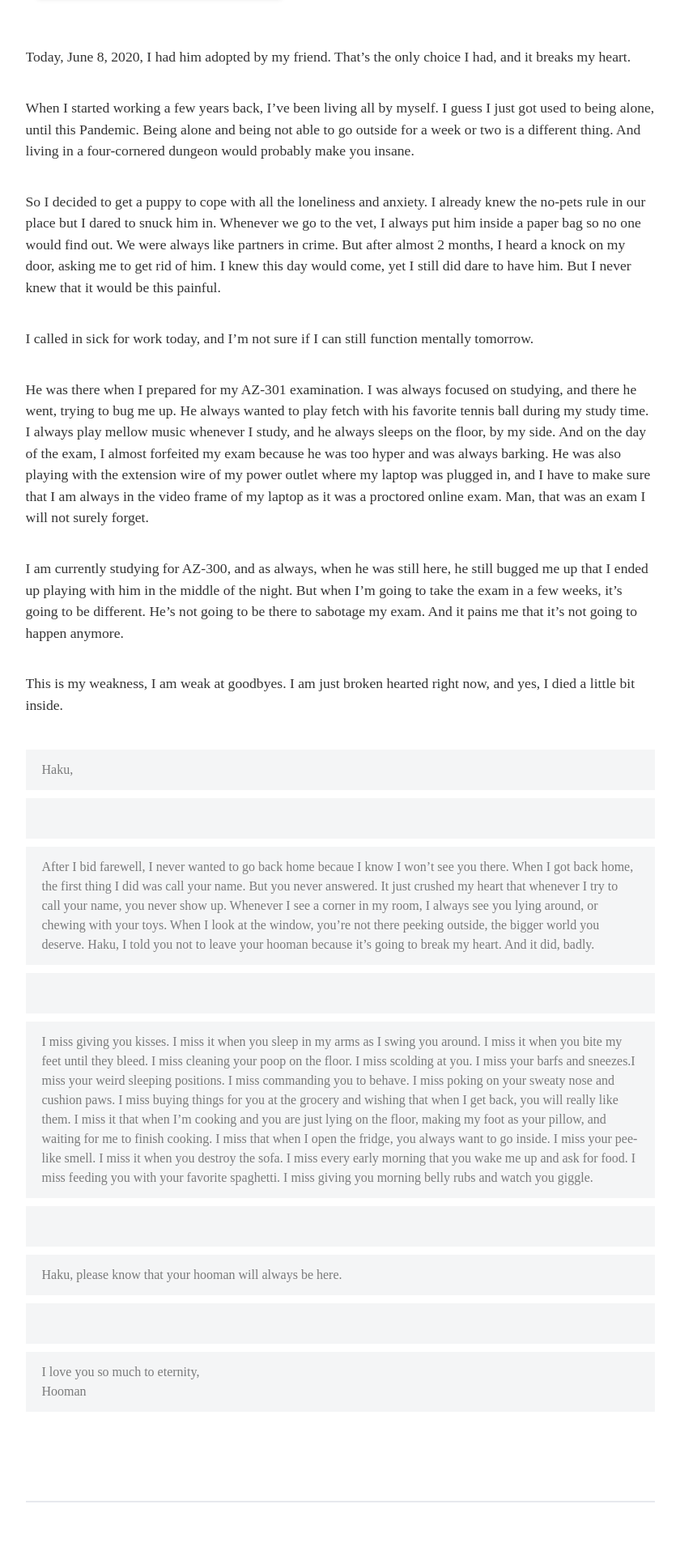
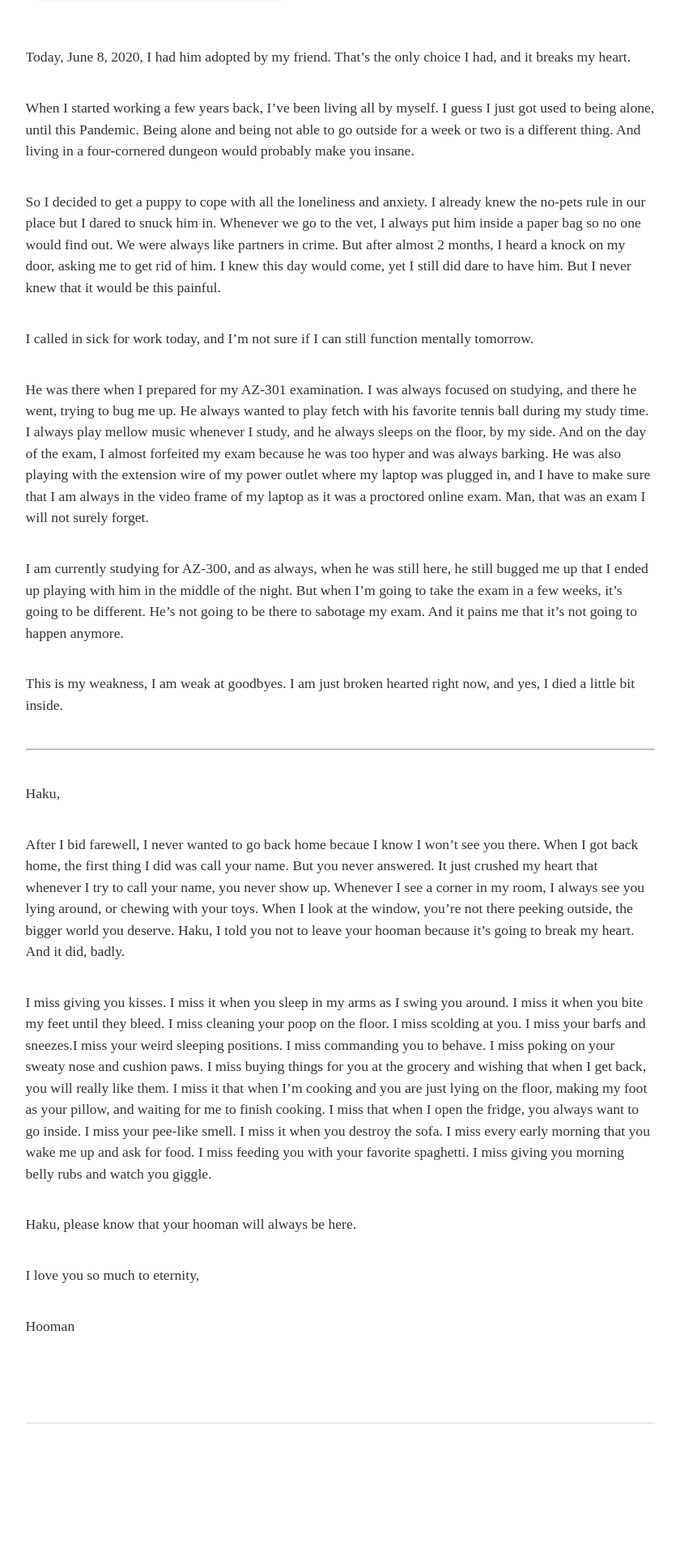
Before and after one commit to bonasfvck/blog, a Jekyll site: the page built from _posts/2020-06-08-haku.md, in a window 1280 px wide. Shown: the part 821-2737 px from the top of the page at 81% size, without its empty margins (220-1060 px from the left). Built offline with Jekyll 4.4.1, drawn with Linux system fonts in a browser that asks for light colours; nearby versions of some CDN libraries; some web fonts are replaced; comment, search, counter and statistics services are not loaded; after the commit the page ends 2640 px from its top, so only the background shows below that.

Commit message:
Update 2020-06-08-haku.md

```diff
--- a/_posts/2020-06-08-haku.md
+++ b/_posts/2020-06-08-haku.md
@@ -45,22 +45,28 @@
 
 <br>
 
->Haku,
+_________________________________________________
 
-><br>
+<br>
 
->After I bid farewell, I never wanted to go back home becaue I know I won't see you there. When I got back home, the first thing I did was call your name. But you never answered. It just crushed my heart that whenever I try to call your name, you never show up. Whenever I see a corner in my room, I always see you lying around, or chewing with your toys. When I look at the window, you're not there peeking outside, the bigger world you deserve. Haku, I told you not to leave your hooman because it's going to break my heart. And it did, badly.
+Haku,
 
-><br>
+<br>
 
->I miss giving you kisses. I miss it when you sleep in my arms as I swing you around. I miss it when you bite my feet until they bleed. I miss cleaning your poop on the floor. I miss scolding at you. I miss your barfs and sneezes.I miss your weird sleeping positions. I miss commanding you to behave. I miss poking on your sweaty nose and cushion paws. I miss buying things for you at the grocery and wishing that when I get back, you will really like them. I miss it that when I'm cooking and you are just lying on the floor, making my foot as your pillow, and waiting for me to finish cooking. I miss that when I open the fridge, you always want to go inside. I miss your pee-like smell. I miss it when you destroy the sofa. I miss every early morning that you wake me up and ask for food. I miss feeding you with your favorite spaghetti. I miss giving you morning belly rubs and watch you giggle.
+After I bid farewell, I never wanted to go back home becaue I know I won't see you there. When I got back home, the first thing I did was call your name. But you never answered. It just crushed my heart that whenever I try to call your name, you never show up. Whenever I see a corner in my room, I always see you lying around, or chewing with your toys. When I look at the window, you're not there peeking outside, the bigger world you deserve. Haku, I told you not to leave your hooman because it's going to break my heart. And it did, badly.
 
-><br>
+<br>
 
->Haku, please know that your hooman will always be here.
+I miss giving you kisses. I miss it when you sleep in my arms as I swing you around. I miss it when you bite my feet until they bleed. I miss cleaning your poop on the floor. I miss scolding at you. I miss your barfs and sneezes.I miss your weird sleeping positions. I miss commanding you to behave. I miss poking on your sweaty nose and cushion paws. I miss buying things for you at the grocery and wishing that when I get back, you will really like them. I miss it that when I'm cooking and you are just lying on the floor, making my foot as your pillow, and waiting for me to finish cooking. I miss that when I open the fridge, you always want to go inside. I miss your pee-like smell. I miss it when you destroy the sofa. I miss every early morning that you wake me up and ask for food. I miss feeding you with your favorite spaghetti. I miss giving you morning belly rubs and watch you giggle.
 
-><br>
+<br>
 
->I love you so much to eternity,
+Haku, please know that your hooman will always be here.
+
 <br>
->Hooman
+
+I love you so much to eternity,
+
+<br>
+
+Hooman
```
